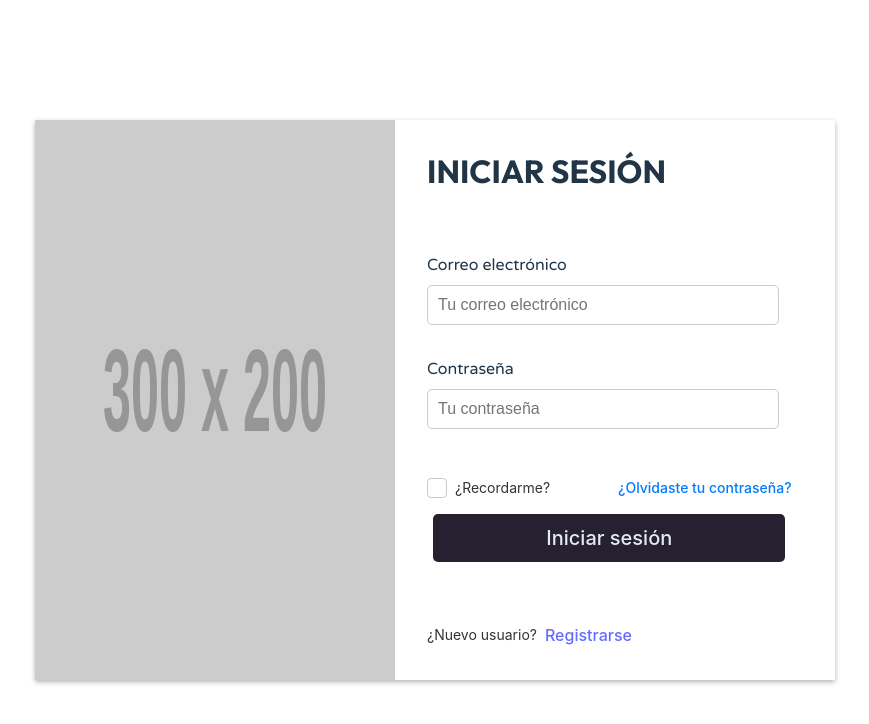
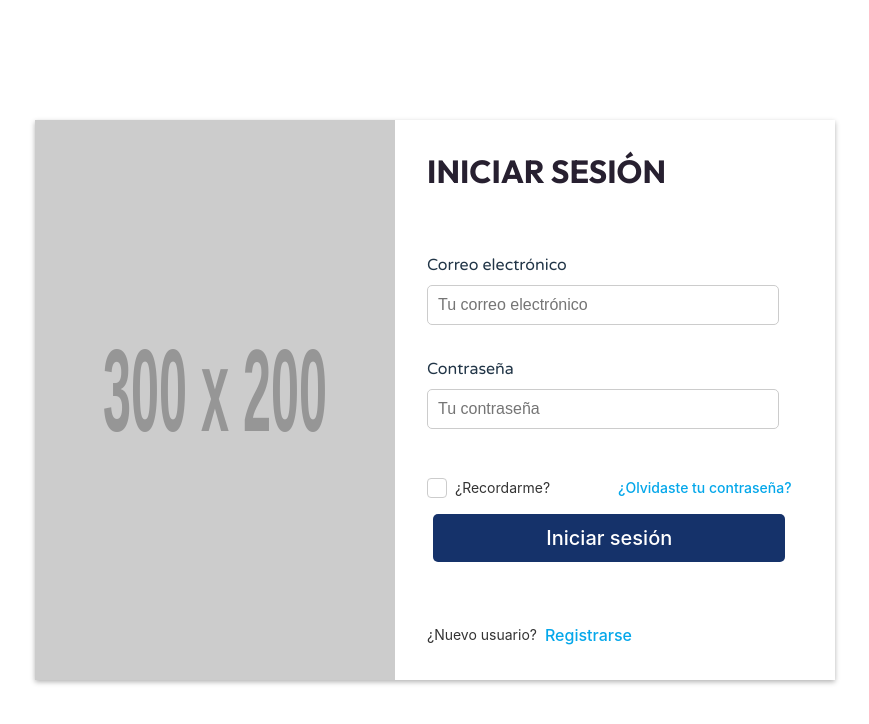
Before and after one commit to Manila03/MovieMeter_FrontEnd, a React (Vite) app: page /Login_Signup in a window 1280 px wide. Shown: the top 724 px of the page, without its empty margins (205-1074 px from the left). Built offline with nearby package versions, Linux system fonts and the light colour scheme.

Commit message:
color a login_singUp

```diff
--- a/src/views/Login_SignUp.css
+++ b/src/views/Login_SignUp.css
@@ -8,6 +8,7 @@
     margin: 1rem auto; /* Centra horizontalmente y agrega separación vertical */
     width: 50rem; /* Ancho del contenedor */
     height: 35rem; /* Altura fija del contenedor */
+    background-color: #ffffff;
 }
 
 .imagenes {
@@ -56,6 +57,7 @@
 .titulo-login-signUp {
     font-family: "Outfit", serif;
     font-size: 2rem;
+    color: #272030
 }
 
 .input-group {
@@ -97,8 +99,8 @@
 .boton-iniciar{
     width: 22rem;
     margin-top: 1rem;
-    background-color: #272030;
-    color: #e3ebf2;
+    background-color: #15326a;
+    color: #ffffff;
     padding: 0.75rem;
     font-size: 1.25rem;
     border: none;
@@ -109,8 +111,8 @@
 .boton-registrarse{
     width: 22rem;
     margin-top: 1.75rem;
-    background-color: #272030;
-    color: #e3ebf2;
+    background-color: #15326a;
+    color: #ffffff;
     padding: 0.75rem;
     font-size: 1.25rem;
     border: none;
@@ -120,7 +122,7 @@
 
 .boton-iniciar:hover,
 .boton-registrarse:hover{
-    background-color: #45a049;
+    box-shadow: 0 6px 10px rgba(21, 50, 106, 0.5);
 }
 
 .boton-irASignUp{
@@ -153,8 +155,8 @@
 }
 
 .checkbox.checked {
-    background-color: #007bff;
-    border-color: #007bff;
+    background-color: #04a7ea;
+    border-color: #04a7ea;
 }
 
 .tick {
@@ -169,7 +171,7 @@
 
 .forgot-password-link {
     margin-left: 4.25rem;
-    color: #007bff;
+    color: #04a7ea;
     text-decoration: none;
     font-size: 14px;
     cursor: pointer;
@@ -196,6 +198,11 @@
 .registrarse-link{
     margin-left: 0.5rem;
     cursor: pointer;
+    color: #04a7ea;
+}
+
+.registrarse-link:hover {
+    text-decoration: underline;
 }
 
 .nuevo-usuario-text{
```
